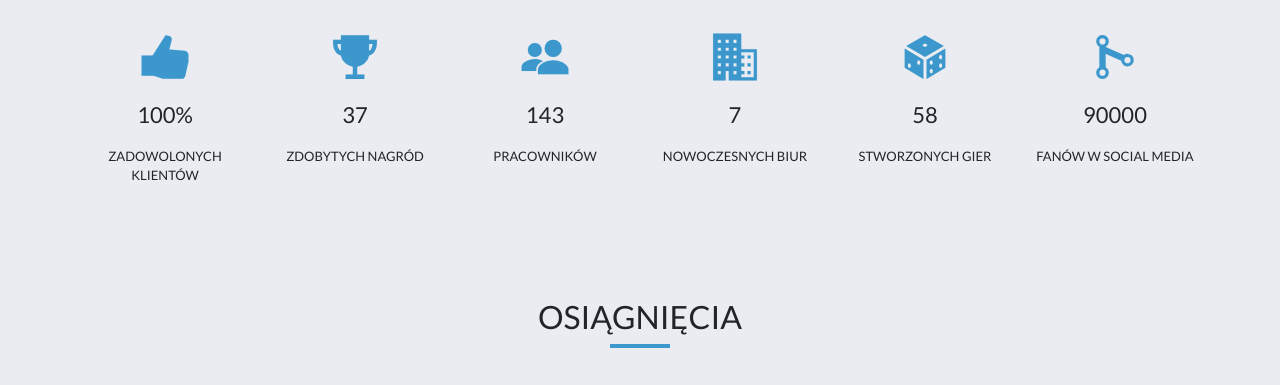
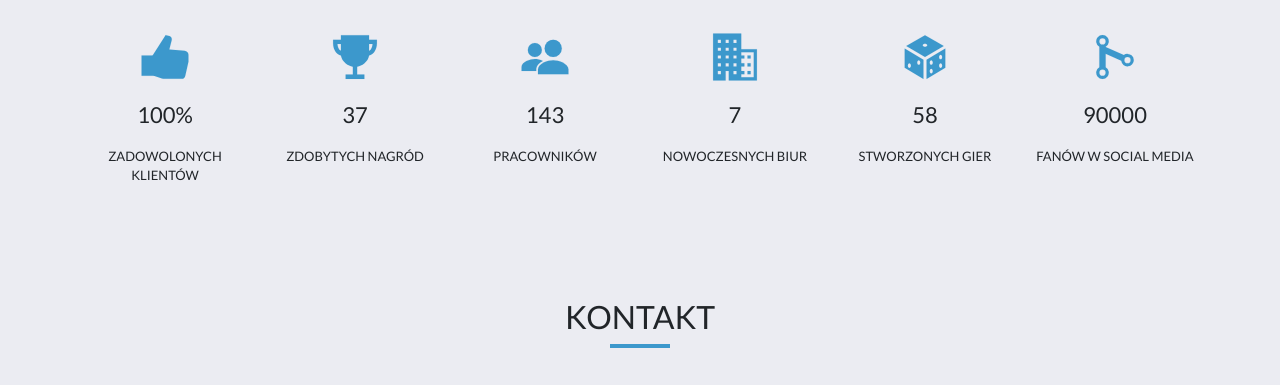
Before and after one commit to Rapkowsky/Website3, a plain HTML site: page index.html in a window 1280 px wide. Shown: the part 4024-4409 px from the top of the page. Drawn offline with nearby package versions, Linux system fonts and the light colour scheme.

Commit message:
Contact section name fixed

```diff
--- a/index.html
+++ b/index.html
@@ -339,7 +339,7 @@
 			</section>
 
 			<section id="contact" class="contact py-5">
-				<h2>Osiągnięcia</h2>
+				<h2>Kontakt</h2>
 				<div class="underline"></div>
 				<div class="container">
 					<div class="row text-center contact-us">
```
